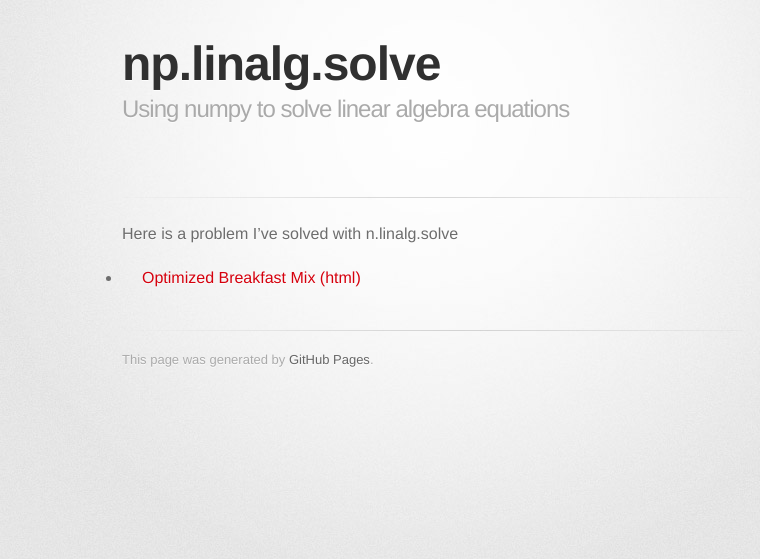
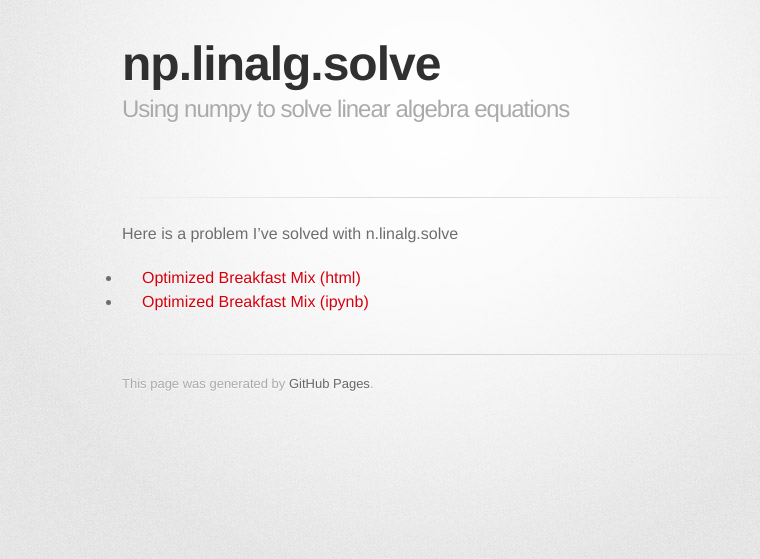
Before and after one commit to WCFord/WCFord.github.io, a Jekyll site: the page built from Week 2/index.md, in a window 1280 px wide. Shown: the top 559 px of the page, without its empty margins (208-968 px from the left). Built offline with Jekyll 4.4.1, drawn with Linux system fonts in a browser that asks for light colours; some web fonts are replaced; our own code applies the rules of GitHub Pages for plain Markdown files.

Commit message:
Update index.md

```diff
--- a/Week 2/index.md
+++ b/Week 2/index.md
@@ -5,3 +5,4 @@ description: Using numpy to solve linear algebra equations
 
 Here is a problem I've solved with n.linalg.solve
 - [Optimized Breakfast Mix (html)](Optimized_Breakfast_Mix.html)
+- [Optimized Breakfast Mix (ipynb)](Optimized_Breakfast_Mix.ipynb)
```
